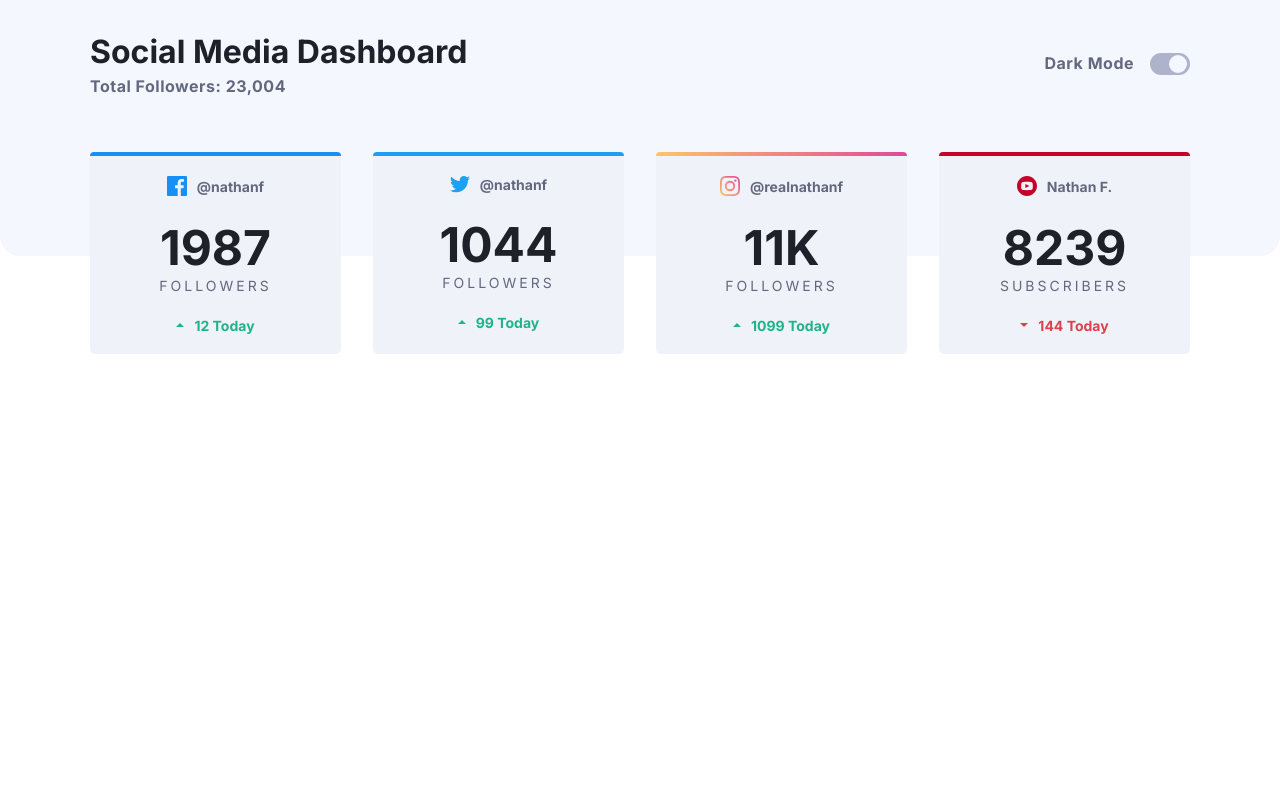
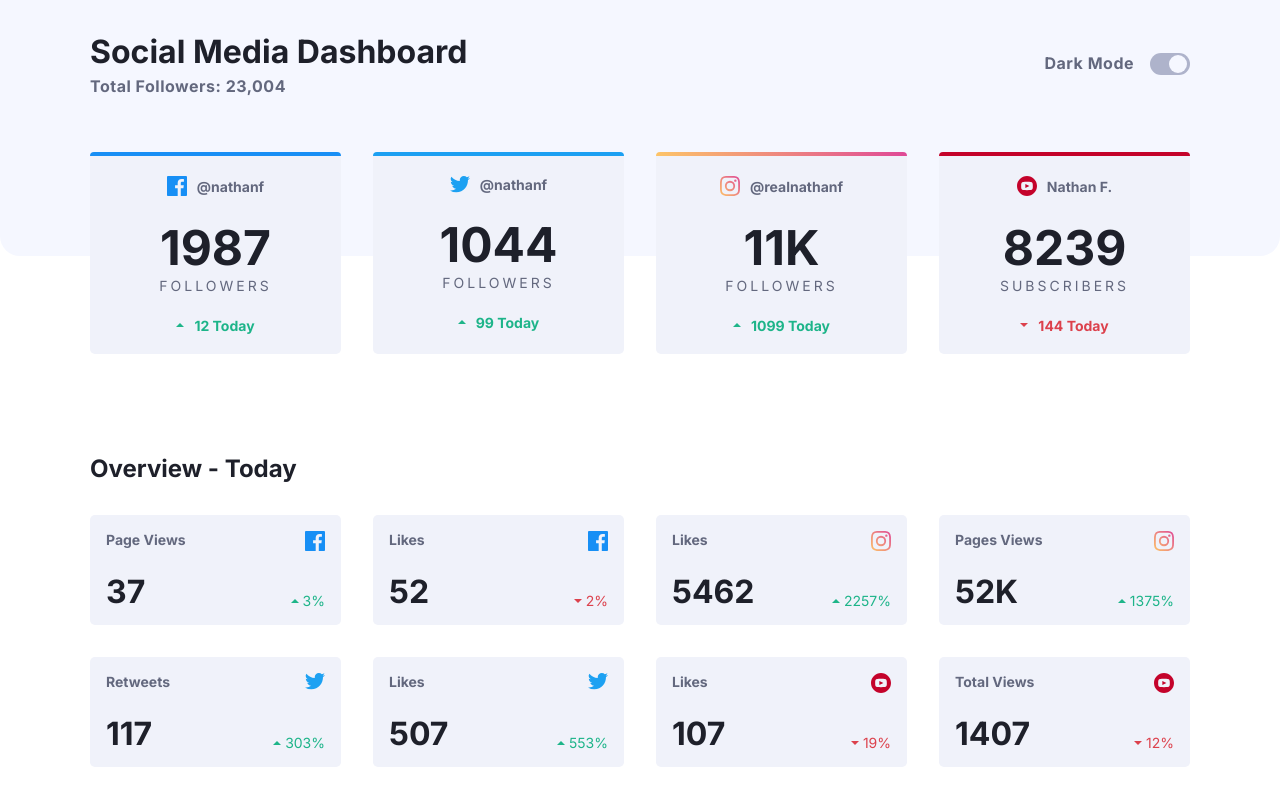
Before and after one commit to omr-muhammad/social-media-dashboard, a website built with Vite: page index.html in a window 1280 px wide. Built offline with nearby package versions, Linux system fonts and the light colour scheme.

Commit message:
finished the overview section

```diff
--- a/index.html
+++ b/index.html
@@ -109,6 +109,105 @@
       </section>
     </div>
     <!-- !!! CARDS END !!! -->
+
+    <!-- !!! START OVERVIEW SECTION !!! -->
+
+    <section class="overview">
+      <div class="container">
+        <h2>Overview - Today</h2>
+        <div class="overview-cards">
+          <!-- Card 1 -->
+          <div class="card">
+            <p>Page Views</p>
+            <img src="/icon-facebook.svg" alt="Facebook" />
+            <span>37</span>
+            <div>
+              <img src="/icon-up.svg" alt="Up Arrow" />
+              <span>3%</span>
+            </div>
+          </div>
+          <!--  -->
+          <!-- Card 2 -->
+          <div class="card">
+            <p>Likes</p>
+            <img src="/icon-facebook.svg" alt="Facebook" />
+            <span>52</span>
+            <div>
+              <img src="/icon-down.svg" alt="Down-Arrow" />
+              <span class="red">2%</span>
+            </div>
+          </div>
+          <!--  -->
+          <!-- Card 3 -->
+          <div class="card">
+            <p>Likes</p>
+            <img src="/icon-instagram.svg" alt="instagram" />
+            <span>5462</span>
+            <div>
+              <img src="/icon-up.svg" alt="Up Arrow" />
+              <span>2257%</span>
+            </div>
+          </div>
+          <!--  -->
+          <!-- Card 4 -->
+          <div class="card">
+            <p>Pages Views</p>
+            <img src="/icon-instagram.svg" alt="instagram" />
+            <span>52K</span>
+            <div>
+              <img src="/icon-up.svg" alt="Up Arrow" />
+              <span>1375%</span>
+            </div>
+          </div>
+          <!--  -->
+          <!-- Card 5 -->
+          <div class="card">
+            <p>Retweets</p>
+            <img src="/icon-twitter.svg" alt="TWITTER" />
+            <span>117</span>
+            <div>
+              <img src="/icon-up.svg" alt="Up Arrow" />
+              <span>303%</span>
+            </div>
+          </div>
+          <!--  -->
+          <!-- Card 6 -->
+          <div class="card">
+            <p>Likes</p>
+            <img src="/icon-twitter.svg" alt="TWITTER" />
+            <span>507</span>
+            <div>
+              <img src="/icon-up.svg" alt="Up Arrow" />
+              <span>553%</span>
+            </div>
+          </div>
+          <!--  -->
+          <!-- Card 7 -->
+          <div class="card">
+            <p>Likes</p>
+            <img src="/icon-youtube.svg" alt="youtube" />
+            <span>107</span>
+            <div>
+              <img src="/icon-down.svg" alt="Down-Arrow" />
+              <span class="red">19%</span>
+            </div>
+          </div>
+          <!--  -->
+          <!-- Card 8 -->
+          <div class="card">
+            <p>Total Views</p>
+            <img src="/icon-youtube.svg" alt="youtube" />
+            <span>1407</span>
+            <div>
+              <img src="/icon-down.svg" alt="Down-Arrow" />
+              <span class="red">12%</span>
+            </div>
+          </div>
+        </div>
+      </div>
+    </section>
+
+    <!-- !!! END OVERVIEW SECTION !!! -->
     <script type="module" src="/src/main.ts"></script>
   </body>
 </html>
--- a/src/style.scss
+++ b/src/style.scss
@@ -1,3 +1,9 @@
+@mixin grid {
+  display: grid;
+  grid-template-columns: repeat(auto-fit, minmax(250px, 1fr));
+  gap: 2rem;
+}
+
 *,
 *::after,
 *::before {
@@ -169,9 +175,7 @@ header {
 }
 
 .cards {
-  display: grid;
-  grid-template-columns: repeat(auto-fit, minmax(250px, 1fr));
-  gap: 2rem;
+  @include grid();
   transform: translateY(-100px);
   -webkit-transform: translateY(-100px);
   -moz-transform: translateY(-100px);
@@ -216,6 +220,7 @@ header {
     border-bottom-left-radius: 5px;
     text-align: center;
     position: relative;
+    cursor: pointer;
 
     .username {
       display: flex;
@@ -259,6 +264,66 @@ header {
   }
 }
 
+.overview {
+  h2 {
+    color: var(--text-primary);
+    padding-bottom: 2rem;
+    font-size: 1.5rem;
+  }
+
+  .overview-cards {
+    @include grid();
+    margin-bottom: 5rem;
+
+    .card {
+      display: grid;
+      grid-template-columns: auto auto;
+      grid-template-rows: auto auto;
+      justify-content: space-between;
+      align-content: space-between;
+      padding: 1rem;
+      background-color: var(--card-bgc);
+      border-radius: 5px;
+      -webkit-border-radius: 5px;
+      -moz-border-radius: 5px;
+      -ms-border-radius: 5px;
+      -o-border-radius: 5px;
+      height: 110px;
+      cursor: pointer;
+
+      p {
+        color: var(--text-secondary);
+        font-weight: 700;
+      }
+
+      > img {
+        margin-left: auto;
+      }
+
+      > span {
+        font-size: 2rem;
+        font-weight: 700;
+        line-height: 0;
+        // color: var(--text-primary);
+      }
+
+      > div {
+        span {
+          color: var(--green-percentage-change-text);
+
+          &.red {
+            color: var(--red-percentage-change-text);
+          }
+        }
+
+        img {
+          padding-bottom: 2.5px;
+        }
+      }
+    }
+  }
+}
+
 @media (max-width: 588px) {
   header .heading {
     padding-bottom: 5rem;
```
